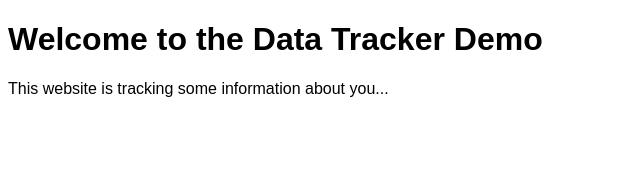
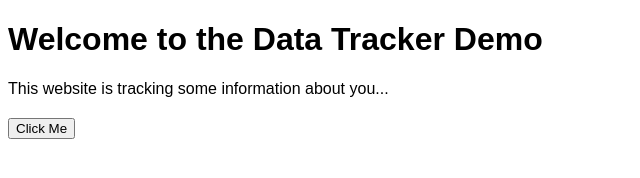
Before and after one commit to sogiu11/giu, a plain HTML site: page index.html in a window 1280 px wide. Shown: the whole page, without its empty margins (0-640 px from the left). Drawn offline with Linux system fonts and the light colour scheme.

Commit message:
Update index.html

```diff
--- a/index.html
+++ b/index.html
@@ -19,3 +19,4 @@
     <script src="tracker.js"></script>
 </body>
 </html>
+<button id="trackButton">Click Me</button>
```
